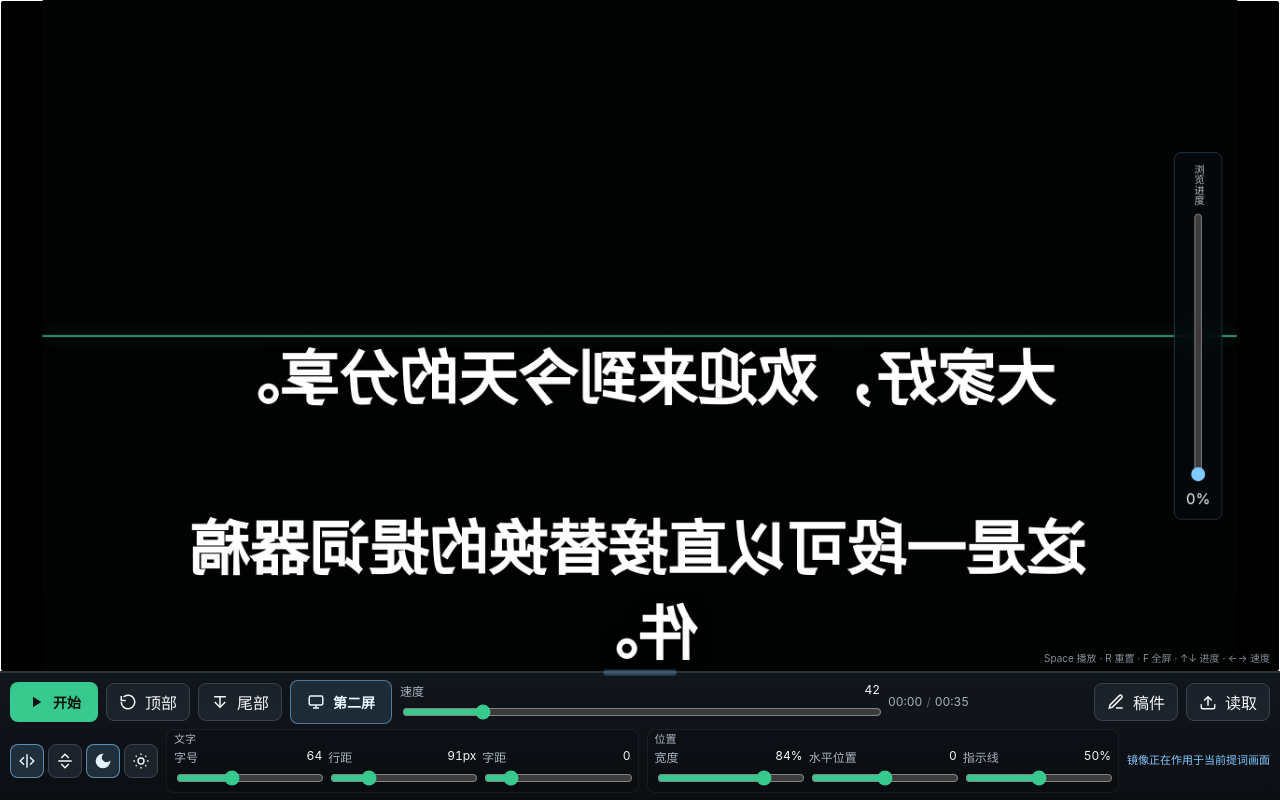
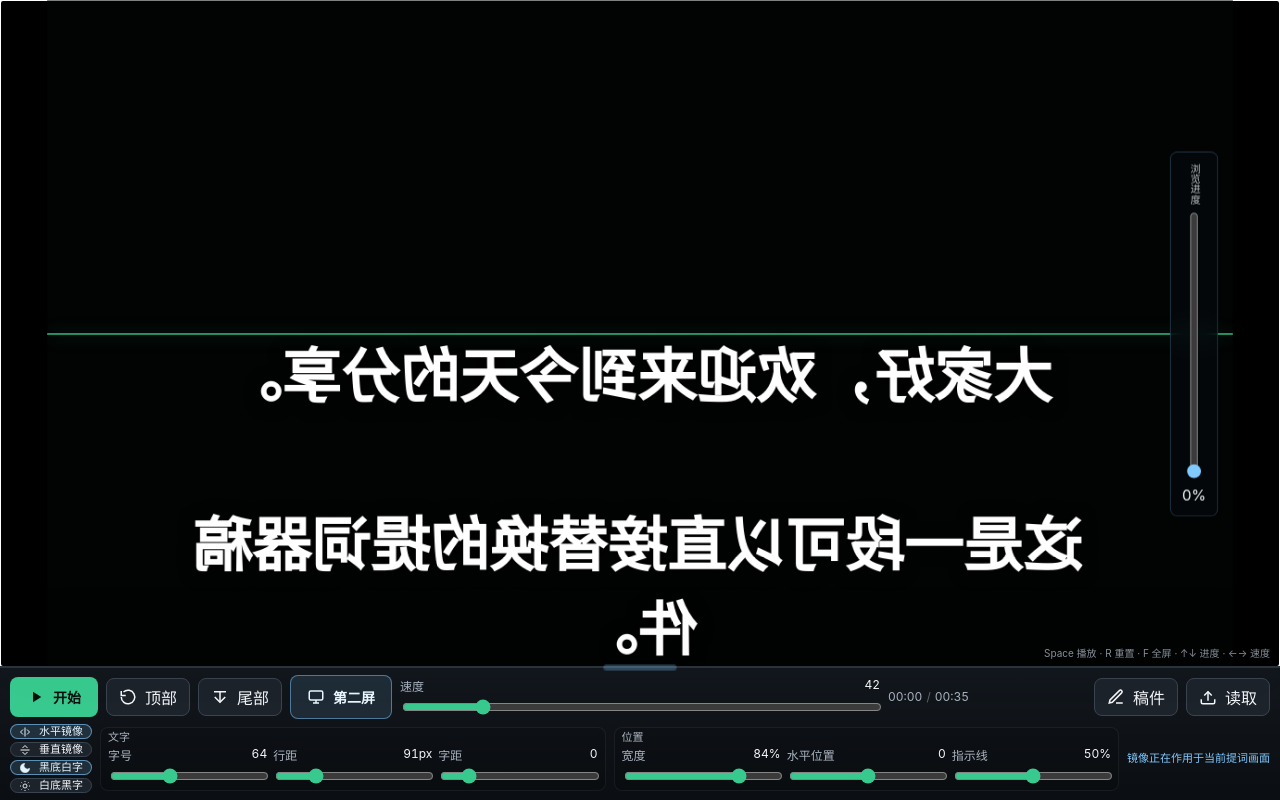
Before and after one commit to BeetMan/teleprompter, an Electron app: page windows-electron/index.html in a window 1280 px wide. Drawn offline with Linux system fonts and the light colour scheme; no server answers.

Commit message:
release: prepare version 6.4.2
- Stack the mirror/display-mode buttons vertically with icons+text,
  freeing horizontal space for the text/position sliders

```diff
--- a/package.json
+++ b/package.json
@@ -1,7 +1,7 @@
 {
   "name": "teleprompter-workspace",
   "private": true,
-  "version": "6.4.1",
+  "version": "6.4.2",
   "description": "Development checks for the teleprompter desktop project.",
   "scripts": {
     "check": "powershell -NoProfile -ExecutionPolicy Bypass -File scripts/check-project.ps1",
--- a/windows-electron/index.html
+++ b/windows-electron/index.html
@@ -370,20 +370,31 @@
 
     .settings-group {
       display: flex;
-      align-items: center;
-      gap: 4px;
+      flex-direction: column;
+      align-items: stretch;
+      justify-content: center;
+      gap: 3px;
       flex: none;
     }
 
-    .settings-group .icon-toggle {
-      width: 34px;
-      min-height: 34px;
-      padding: 0;
-    }
-
-    .settings-group .icon-toggle .icon {
-      width: 18px;
-      height: 18px;
+    .settings-group .stack-toggle {
+      min-height: 15px;
+      padding: 0 8px;
+      font-size: 11px;
+      line-height: 1;
+      justify-content: flex-start;
+    }
+
+    .settings-group .stack-toggle .icon {
+      width: 12px;
+      height: 12px;
+      flex: none;
+    }
+
+    .settings-group .stack-toggle span {
+      overflow: visible;
+      text-overflow: clip;
+      white-space: nowrap;
     }
 
     .control-row-settings .control-group {
@@ -1066,30 +1077,34 @@
 
         <div class="control-row control-row-settings">
           <div class="settings-group">
-            <button class="button toggle icon-toggle" id="mirrorXButton" type="button" aria-pressed="false" title="水平镜像" aria-label="水平镜像">
+            <button class="button toggle stack-toggle" id="mirrorXButton" type="button" aria-pressed="false" title="水平镜像" aria-label="水平镜像">
               <svg class="icon" viewBox="0 0 24 24" fill="none" stroke="currentColor" stroke-width="2" aria-hidden="true">
                 <path d="M12 3v18"></path>
                 <path d="m8 7-5 5 5 5"></path>
                 <path d="m16 7 5 5-5 5"></path>
               </svg>
+              <span>水平镜像</span>
             </button>
-            <button class="button toggle icon-toggle" id="mirrorYButton" type="button" aria-pressed="false" title="垂直镜像" aria-label="垂直镜像">
+            <button class="button toggle stack-toggle" id="mirrorYButton" type="button" aria-pressed="false" title="垂直镜像" aria-label="垂直镜像">
               <svg class="icon" viewBox="0 0 24 24" fill="none" stroke="currentColor" stroke-width="2" aria-hidden="true">
                 <path d="M3 12h18"></path>
                 <path d="m7 8 5-5 5 5"></path>
                 <path d="m7 16 5 5 5-5"></path>
               </svg>
+              <span>垂直镜像</span>
             </button>
-            <button class="button toggle icon-toggle" id="darkModeButton" type="button" aria-pressed="true" title="黑底白字" aria-label="黑底白字">
+            <button class="button toggle stack-toggle" id="darkModeButton" type="button" aria-pressed="true" title="黑底白字" aria-label="黑底白字">
               <svg class="icon" viewBox="0 0 24 24" fill="currentColor" stroke="currentColor" stroke-width="1.5" aria-hidden="true">
                 <path d="M21 12.79A9 9 0 1 1 11.21 3 7 7 0 0 0 21 12.79Z"></path>
               </svg>
+              <span>黑底白字</span>
             </button>
-            <button class="button toggle icon-toggle" id="lightModeButton" type="button" aria-pressed="false" title="白底黑字" aria-label="白底黑字">
+            <button class="button toggle stack-toggle" id="lightModeButton" type="button" aria-pressed="false" title="白底黑字" aria-label="白底黑字">
               <svg class="icon" viewBox="0 0 24 24" fill="none" stroke="currentColor" stroke-width="1.8" aria-hidden="true">
                 <circle cx="12" cy="12" r="4"></circle>
                 <path d="M12 2v2M12 20v2M4.93 4.93l1.41 1.41M17.66 17.66l1.41 1.41M2 12h2M20 12h2M6.34 17.66l-1.41 1.41M19.07 4.93l-1.41 1.41"></path>
               </svg>
+              <span>白底黑字</span>
             </button>
           </div>
           <div class="control-group" style="--cols: 3">
--- a/windows-electron/package.json
+++ b/windows-electron/package.json
@@ -1,7 +1,7 @@
 {
   "name": "teleprompter",
   "productName": "提词器",
-  "version": "6.4.1",
+  "version": "6.4.2",
   "description": "A desktop teleprompter app.",
   "main": "main.js",
   "private": true,
--- a/windows-tauri/package.json
+++ b/windows-tauri/package.json
@@ -1,7 +1,7 @@
 {
   "name": "teleprompter-tauri",
   "productName": "提词器",
-  "version": "6.4.1",
+  "version": "6.4.2",
   "private": true,
   "description": "A lightweight Tauri desktop teleprompter app.",
   "scripts": {
--- a/windows-tauri/src-tauri/Cargo.toml
+++ b/windows-tauri/src-tauri/Cargo.toml
@@ -1,6 +1,6 @@
 [package]
 name = "teleprompter_tauri"
-version = "6.4.1"
+version = "6.4.2"
 description = "A lightweight desktop teleprompter app."
 authors = ["Codex"]
 edition = "2021"
--- a/windows-tauri/src-tauri/tauri.conf.json
+++ b/windows-tauri/src-tauri/tauri.conf.json
@@ -1,7 +1,7 @@
 {
   "$schema": "https://schema.tauri.app/config/2",
   "productName": "提词器",
-  "version": "6.4.1",
+  "version": "6.4.2",
   "identifier": "local.codex.teleprompter.tauri",
   "build": {
     "frontendDist": "../web"
```
Also changed, not shown: docs/发布清单.md (+6 -6 lines), docs/打包说明.md (+5 -5 lines), docs/更新日志-6.4.md (+4 -0 lines), docs/项目维护说明.md (+4 -4 lines), windows-tauri/web/index.html (+30 -15 lines), README.md, 4 other files.
